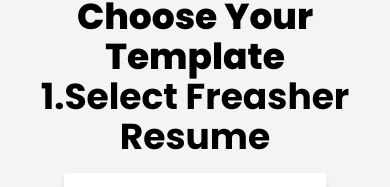
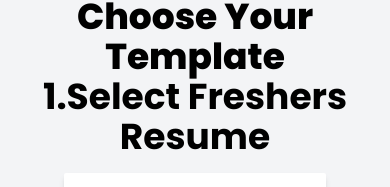
Before and after one commit to Dhruv715/Resume-builder-app, a React (Create React App) app: page /resumemaker in a window 390 px wide. Shown: the part 196-383 px from the top of the page. Built offline with nearby package versions, Linux system fonts and the light colour scheme; the HTML template or start-up script is replaced by a standard one; a web font is replaced by a local one.

Commit message:
Responsive Changes

```diff
--- a/src/component/Choice.js
+++ b/src/component/Choice.js
@@ -31,7 +31,7 @@ function Choice() {
           <button className="bg-gray-800 hover:bg-gray-700 text-white font-bold py-2 px-4 rounded-sm">Continue With Template 1</button>
         </div>
       </div> */}
-      <h1 className="font-bold text-center sm:px-10 lg:mx-auto text-4xl lg:text-4xl lg:text-center sm:text-5xl md:text-5xl lg:px-10 lg:py-4 md:py-3 sm:py-4 lg:w-4/5" style={{fontFamily:'poppins'}}>1.Select Freasher Resume</h1>
+      <h1 className="font-bold text-center sm:px-10 lg:mx-auto text-4xl lg:text-4xl lg:text-center sm:text-5xl md:text-5xl lg:px-10 lg:py-4 md:py-3 sm:py-4 lg:w-4/5" style={{fontFamily:'poppins'}}>1.Select Freshers Resume</h1>
       <div className="flex flex-col lg:flex-row md:flex-row sm:flex-col justify-center items-center">
 
         <div className="bg-white rounded-sm shadow-md p-4 my-4 mx-2  lg:w-1/4 md:2/4">
```
Also changed, not shown: 1 other file (tests, documents, lock files or other folders).
